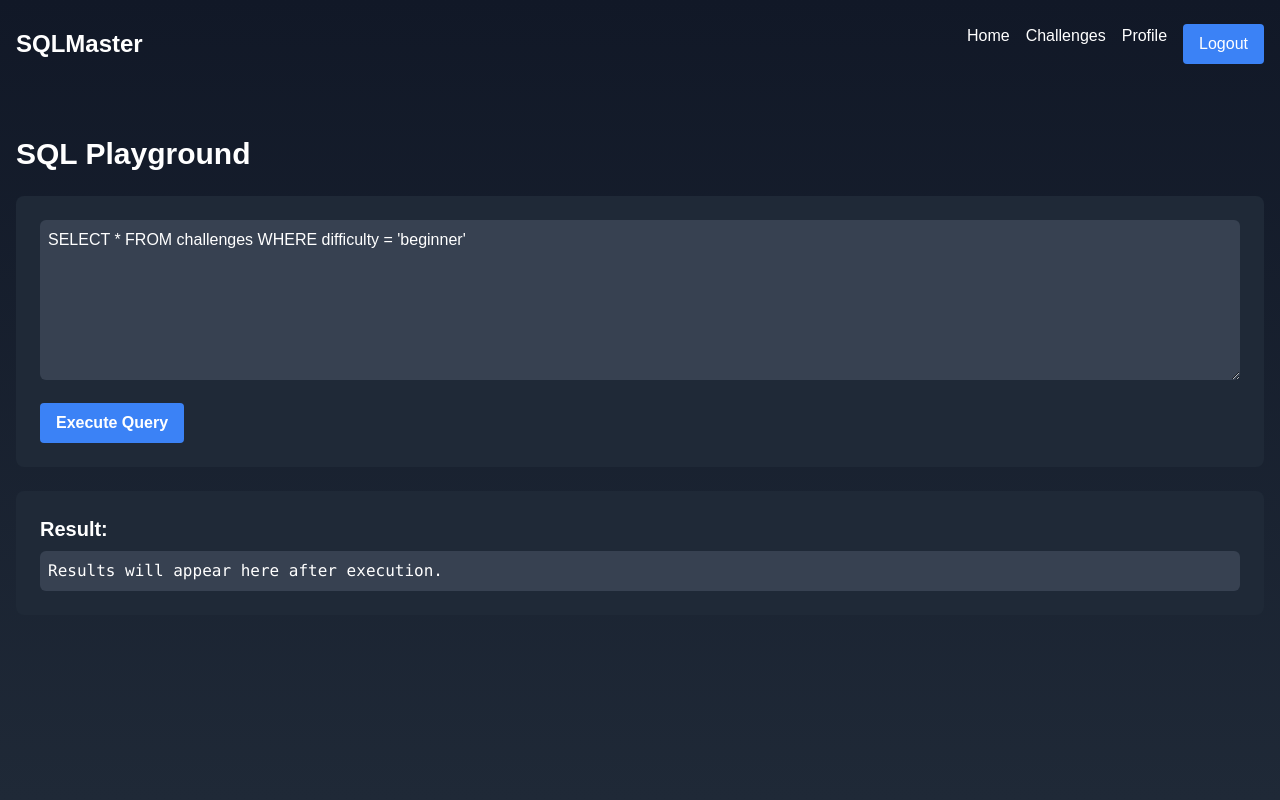
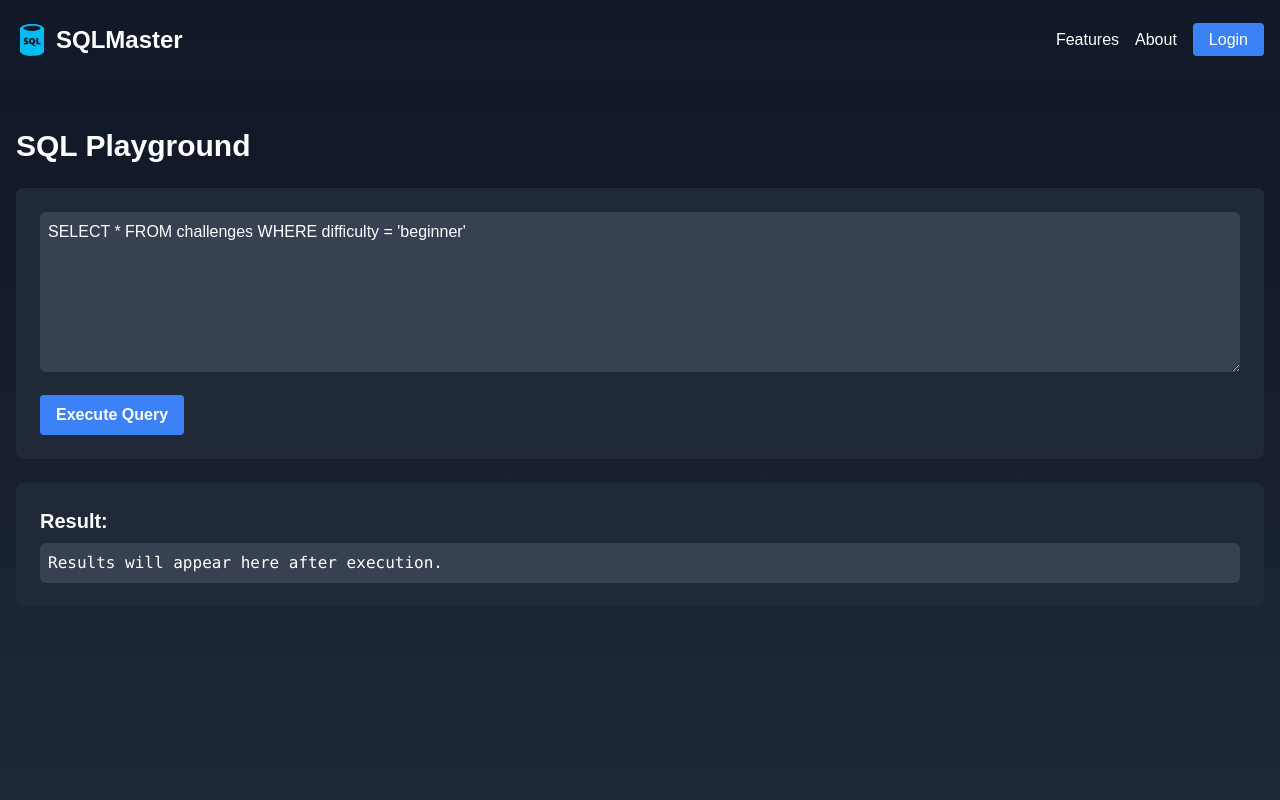
Before and after one commit to devenock/SQLift, a Next.js app: page /playground in a window 1280 px wide. Shown: the top 800 px of the page. Built offline with nearby package versions, Linux system fonts and the light colour scheme.

Commit message:
common layout fix

```diff
--- a/app/layout.tsx
+++ b/app/layout.tsx
@@ -1,7 +1,7 @@
 import type { Metadata } from "next";
 import "../styles/globals.css";
-
-
+import Header from "@/components/Header";
+import Footer from "@/components/Footer";
 
 export const metadata: Metadata = {
   title: "SQL Master",
@@ -15,10 +15,14 @@ export default function RootLayout({
 }>) {
   return (
     <html lang="en">
-      <body
-        className={`antialiased`}
-      >
-        {children}
+      <body className={`antialiased`}>
+        <div className="bg-gradient-to-b from-gray-900 to-gray-800 text-white">
+          {/*header*/}
+          <Header />
+          <main> {children}</main>
+          {/* footer*/}
+          <Footer />
+        </div>
       </body>
     </html>
   );
--- a/app/page.tsx
+++ b/app/page.tsx
@@ -1,16 +1,11 @@
-import Header from "@/components/Header";
 import Hero from "@/components/Hero";
 import Playground from "@/components/Playground";
 import Features from "@/components/Features";
 import CallToAction from "@/components/CallToAction";
-import Footer from "@/components/Footer";
 
 export default function Home() {
   return (
     <div className="min-h-screen bg-gradient-to-b from-gray-900 to-gray-800 text-white">
-      {/*header*/}
-      <Header />
-
       <main className="container mx-auto px-4 py-12">
         {/*hero*/}
         <Hero />
@@ -22,9 +17,6 @@ export default function Home() {
         {/*  Call to action*/}
         <CallToAction />
       </main>
-
-      {/* footer*/}
-      <Footer />
     </div>
   );
 }
--- a/app/playground/page.tsx
+++ b/app/playground/page.tsx
@@ -1,33 +1,35 @@
-'use client'
+"use client";
 
-import { useState } from 'react'
-import Link from 'next/link'
+import { useState } from "react";
+import Link from "next/link";
 
 export default function PlaygroundPage() {
-    const [sqlQuery, setSqlQuery] = useState("SELECT * FROM challenges WHERE difficulty = 'beginner'")
-    const [result, setResult] = useState("")
+  const [sqlQuery, setSqlQuery] = useState(
+    "SELECT * FROM challenges WHERE difficulty = 'beginner'",
+  );
+  const [result, setResult] = useState("");
 
   const handleExecute = () => {
     // This is where you'd typically send the query to your backend
     // For now, we'll just simulate a response
-        setResult("Query executed successfully. 5 rows returned.")
-    }
+    setResult("Query executed successfully. 5 rows returned.");
+  };
 
   return (
     <div className="min-h-screen bg-gradient-to-b from-gray-900 to-gray-800 text-white">
-            <header className="container mx-auto px-4 py-6 flex justify-between items-center">
-                <div className="flex items-center space-x-2">
-                    <span className="text-2xl font-bold">SQLMaster</span>
-                </div>
-                <nav>
-                    <ul className="flex space-x-4">
-                        <li><Link href="/" className="hover:text-blue-400 transition-colors">Home</Link></li>
-                        <li><Link href="#" className="hover:text-blue-400 transition-colors">Challenges</Link></li>
-                        <li><Link href="#" className="hover:text-blue-400 transition-colors">Profile</Link></li>
-                        <li><button className="bg-blue-500 hover:bg-blue-600 px-4 py-2 rounded transition-colors">Logout</button></li>
-                    </ul>
-                </nav>
-            </header>
+      {/*<header className="container mx-auto px-4 py-6 flex justify-between items-center">*/}
+      {/*    <div className="flex items-center space-x-2">*/}
+      {/*        <span className="text-2xl font-bold">SQLMaster</span>*/}
+      {/*    </div>*/}
+      {/*    <nav>*/}
+      {/*        <ul className="flex space-x-4">*/}
+      {/*            <li><Link href="/" className="hover:text-blue-400 transition-colors">Home</Link></li>*/}
+      {/*            <li><Link href="#" className="hover:text-blue-400 transition-colors">Challenges</Link></li>*/}
+      {/*            <li><Link href="#" className="hover:text-blue-400 transition-colors">Profile</Link></li>*/}
+      {/*            <li><button className="bg-blue-500 hover:bg-blue-600 px-4 py-2 rounded transition-colors">Logout</button></li>*/}
+      {/*        </ul>*/}
+      {/*    </nav>*/}
+      {/*</header>*/}
 
       <main className="container mx-auto px-4 py-12">
         <h1 className="text-3xl font-bold mb-6">SQL Playground</h1>
@@ -53,5 +55,5 @@ export default function PlaygroundPage() {
         </div>
       </main>
     </div>
-    )
+  );
 }
```
Lines whose indentation alone changed are shown as unchanged.
